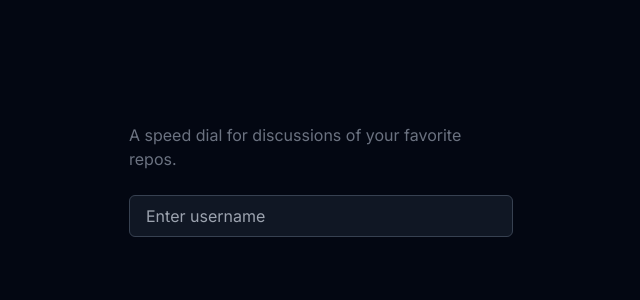
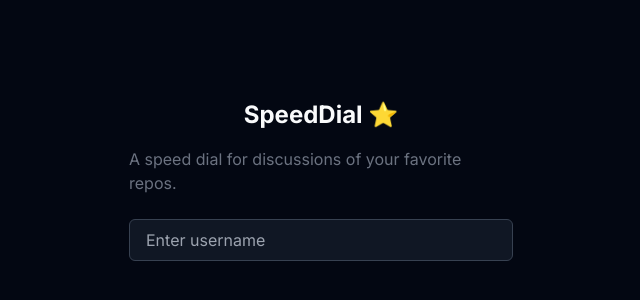
Before and after one commit to oneminch/SpeedDial, a Next.js app: page / in a window 1280 px wide. Shown: the part 220-520 px from the top of the page, without its empty margins (319-959 px from the left). Built offline with nearby package versions, Linux system fonts and the light colour scheme.

Commit message:
fix: update project name

```diff
--- a/package.json
+++ b/package.json
@@ -1,5 +1,5 @@
 {
-  "name": "my-discussions",
+  "name": "speed-dial",
   "version": "0.1.0",
   "private": true,
   "scripts": {
--- a/src/pages/[username].js
+++ b/src/pages/[username].js
@@ -1,4 +1,3 @@
-import Image from "next/image";
 import Card from "@/components/Card";
 import { useRouter } from "next/router";
 
--- a/src/pages/_app.js
+++ b/src/pages/_app.js
@@ -1,5 +1,5 @@
-import '@/styles/globals.css'
+import "@/styles/globals.css";
 
 export default function App({ Component, pageProps }) {
-  return <Component {...pageProps} />
+  return <Component {...pageProps} />;
 }
--- a/src/pages/index.js
+++ b/src/pages/index.js
@@ -1,5 +1,4 @@
-import Image from "next/image";
-import Link from "next/link";
+import Head from "next/head";
 import { useRouter } from "next/router";
 import { Inter } from "next/font/google";
 import { useRef, useState } from "react";
@@ -29,6 +28,10 @@ export default function Home() {
     <main
       className={`flex min-h-screen flex-col items-center justify-center p-16 ${inter.className} max-w-lg mx-auto`}
     >
+      <Head>
+        <title>SpeedDial ⭐</title>
+      </Head>
+      <h1 className="mb-4 text-2xl font-bold text-center">SpeedDial ⭐</h1>
       <p className="mb-6 text-gray-500">
         A speed dial for discussions of your favorite repos.
       </p>
```
